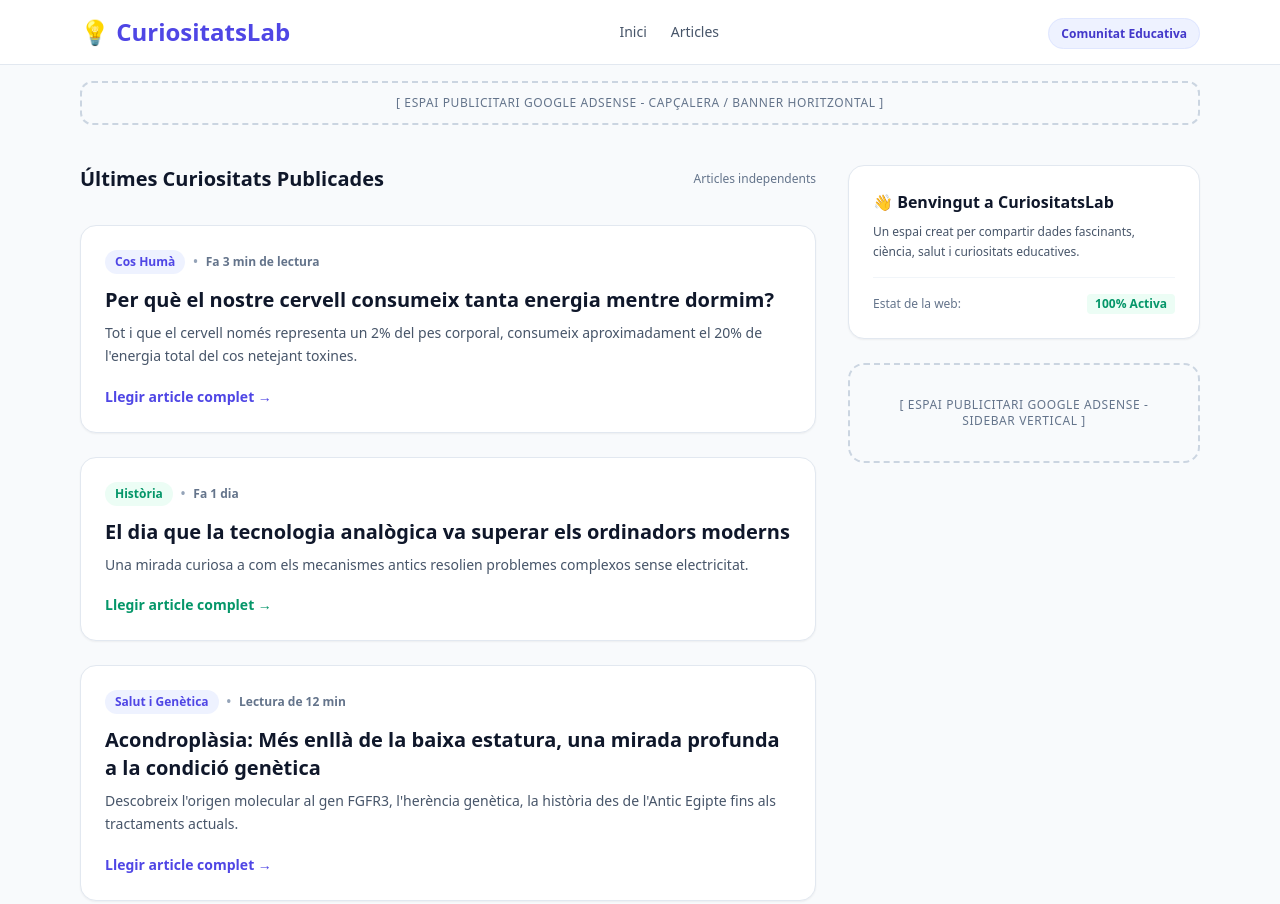
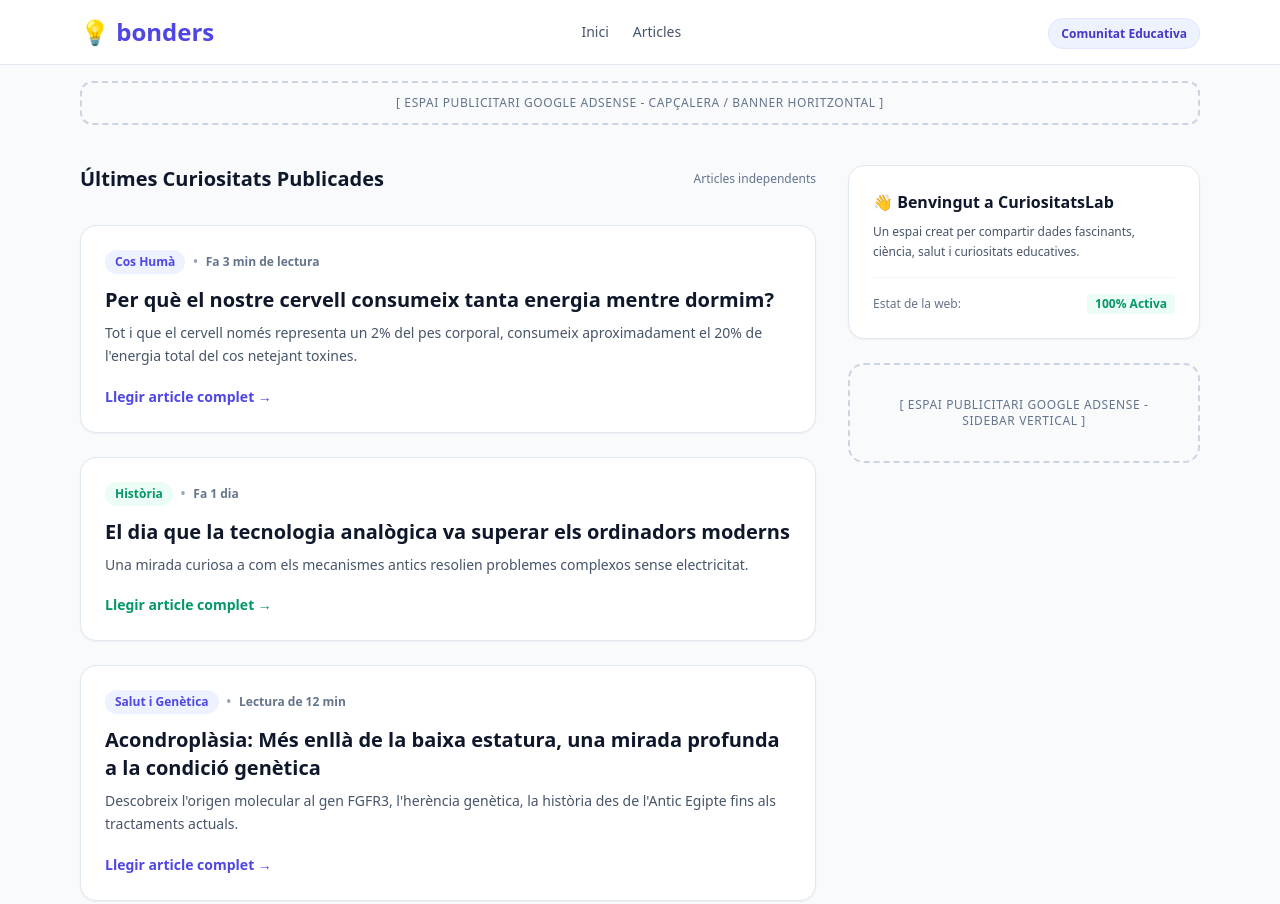
Before and after one commit to aritzgimenezuab/curiositats-web, a plain HTML site: page index.html in a window 1280 px wide. Shown: the top 904 px of the page. Drawn offline with nearby package versions, Linux system fonts and the light colour scheme.

Commit message:
Update navbar link text from 'CuriositatsLab' to 'bonders'

```diff
--- a/index.html
+++ b/index.html
@@ -19,7 +19,7 @@
     <header class="bg-white border-b border-slate-200 sticky top-0 z-50">
         <div class="max-w-6xl mx-auto px-4 h-16 flex items-center justify-between">
             <div class="flex items-center space-x-2">
-                <a href="index.html" class="text-2xl font-black text-indigo-600 hover:opacity-90 transition">💡 CuriositatsLab</a>
+                <a href="index.html" class="text-2xl font-black text-indigo-600 hover:opacity-90 transition">💡 bonders</a>
             </div>
             <nav class="hidden md:flex space-x-6 text-sm font-medium text-slate-600">
                 <a href="index.html" class="hover:text-indigo-600 transition">Inici</a>
```
